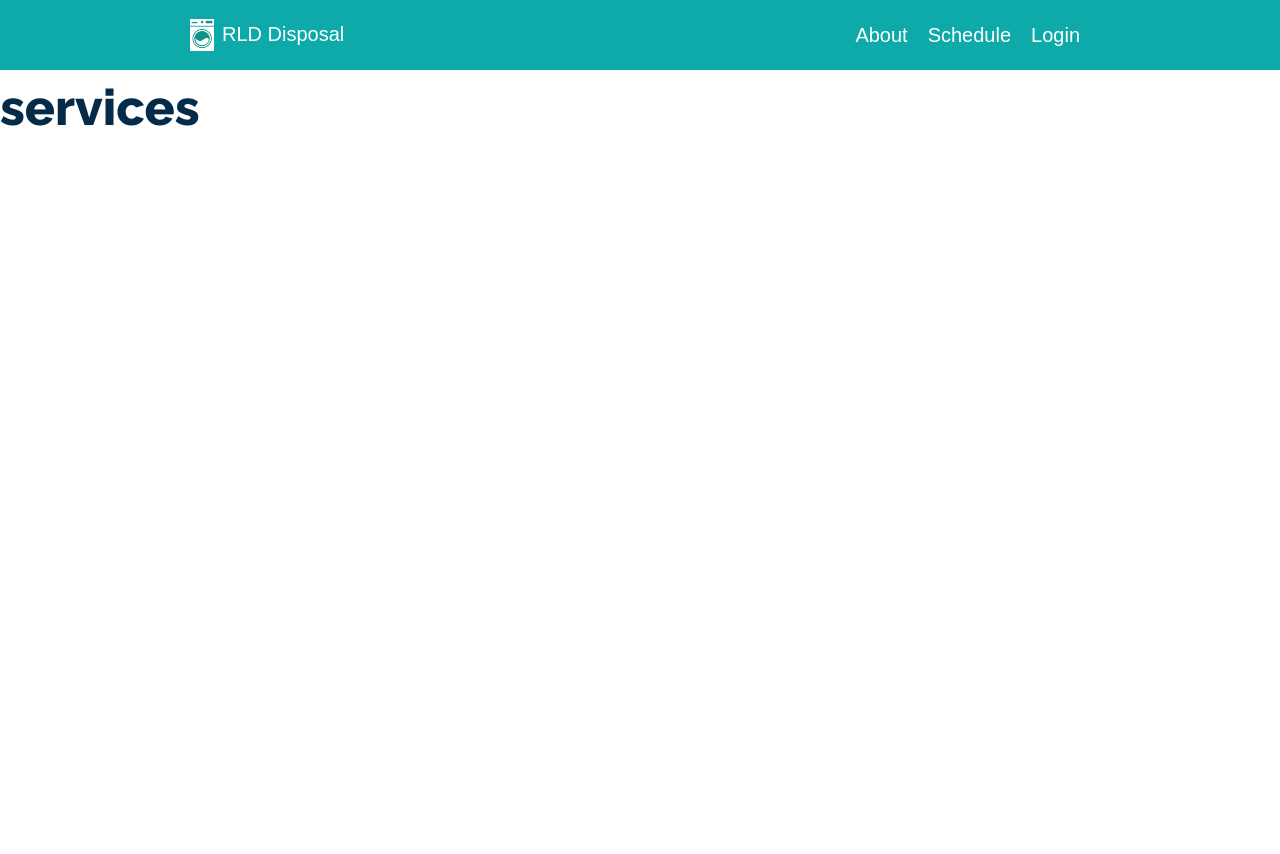
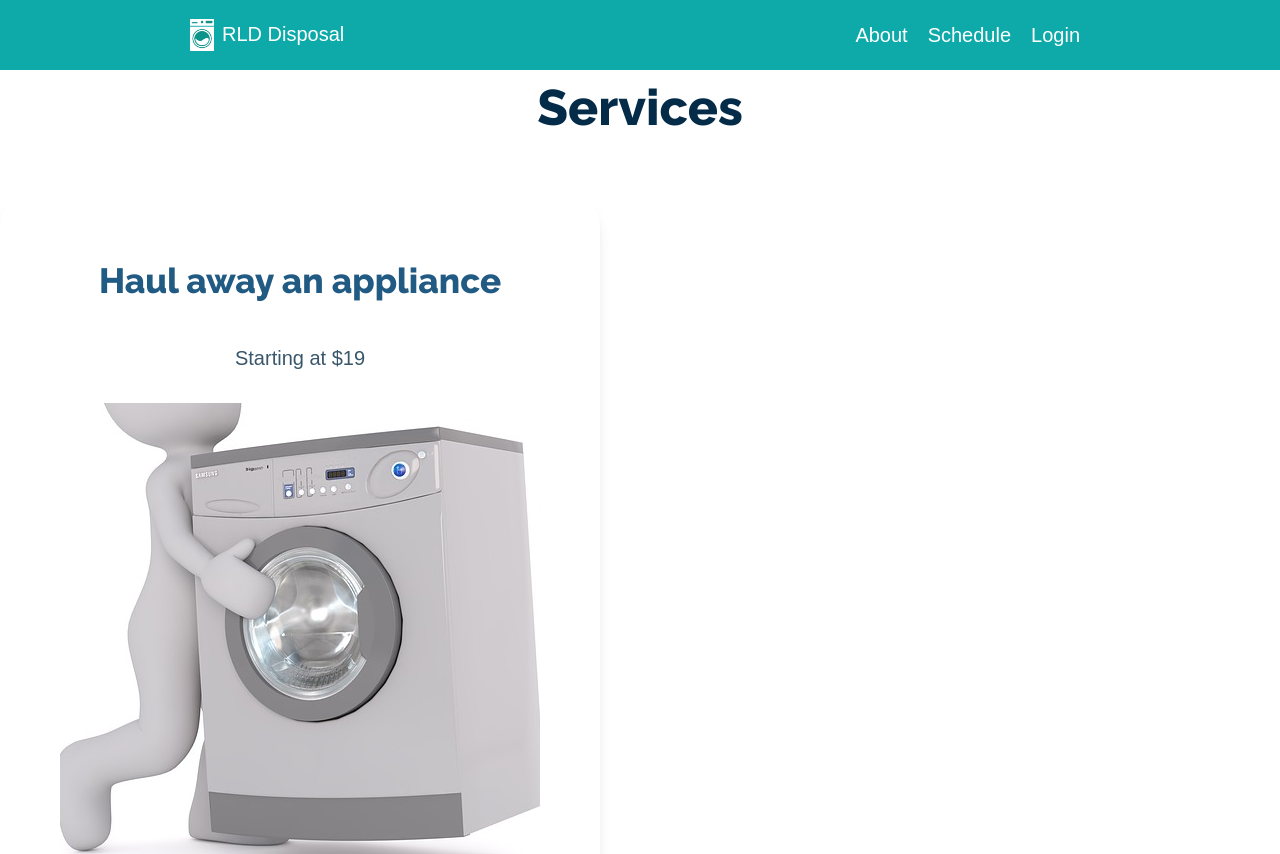
Before and after one commit to jdwyer6/rld-disposal, a React (Create React App) app: page /services in a window 1280 px wide. Shown: the top 854 px of the page. Before the commit the page ends 800 px from the top, so only its background shows below. Built offline with nearby package versions, Linux system fonts and the light colour scheme; no server answers.

Commit message:
add services page

```diff
--- a/src/pages/Services.tsx
+++ b/src/pages/Services.tsx
@@ -4,12 +4,18 @@ import cardLearnMore from '../images/cardLearnMore.jpg';
 import {TbHomeOff, TbTrash, TbTruckDelivery} from 'react-icons/tb';
 import Card from '../components/card';
 import {Link} from 'react-router-dom';
+import installPhoto from '../images/install.jpg';
+import movePhoto from '../images/move.jpg';
 
 const Services = () => {
 
     return (
         <div className="flex flex-col">
-            <h1>services</h1>
+            <h1 className="text-center">Services</h1>
+            <div>
+            <Card title="Haul away an appliance" subtitle="Starting at $19" image={movePhoto} btnText="Schedule"/>
+            <Card title="Install an appliance" subtitle="Starting at $49" image={installPhoto} btnText="Schedule"/>
+            </div>
 
         </div>
 
```
Also changed, not shown: src/images/install.jpg (added), src/images/move.jpg (added).
